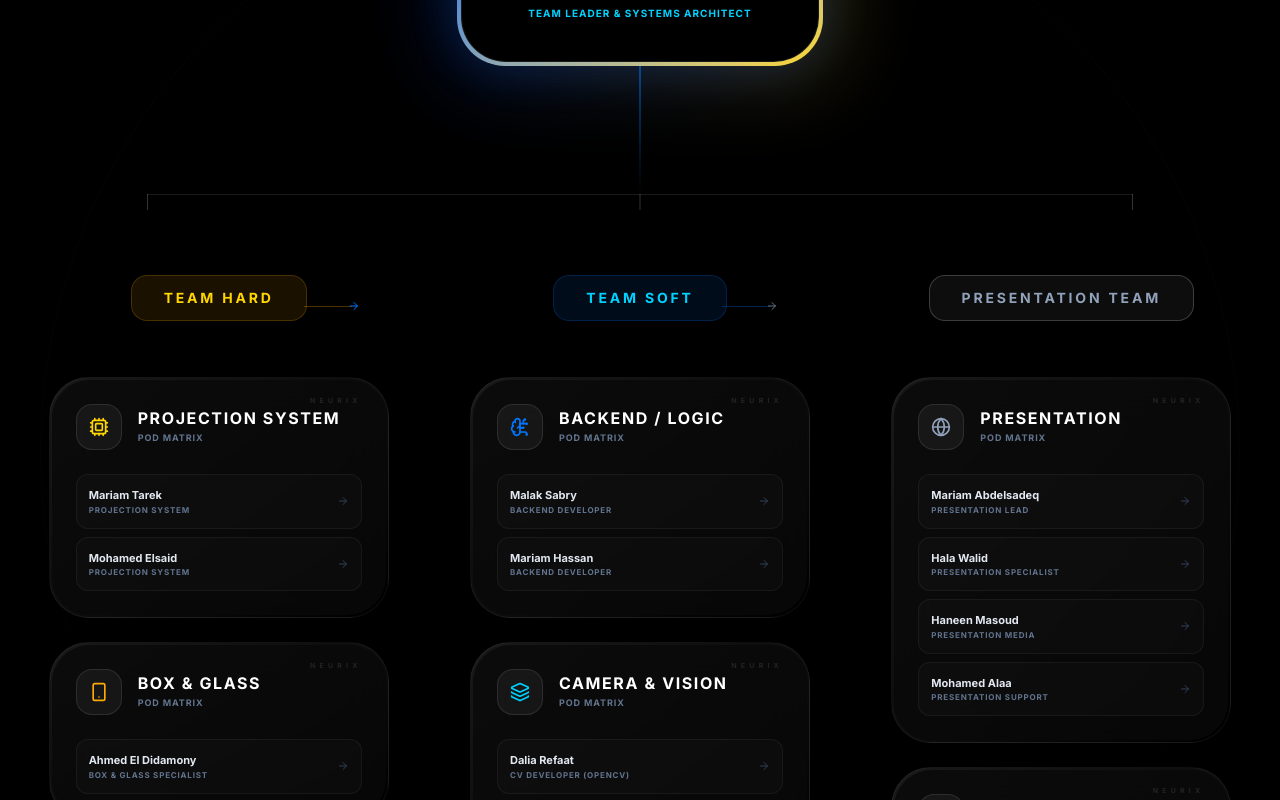
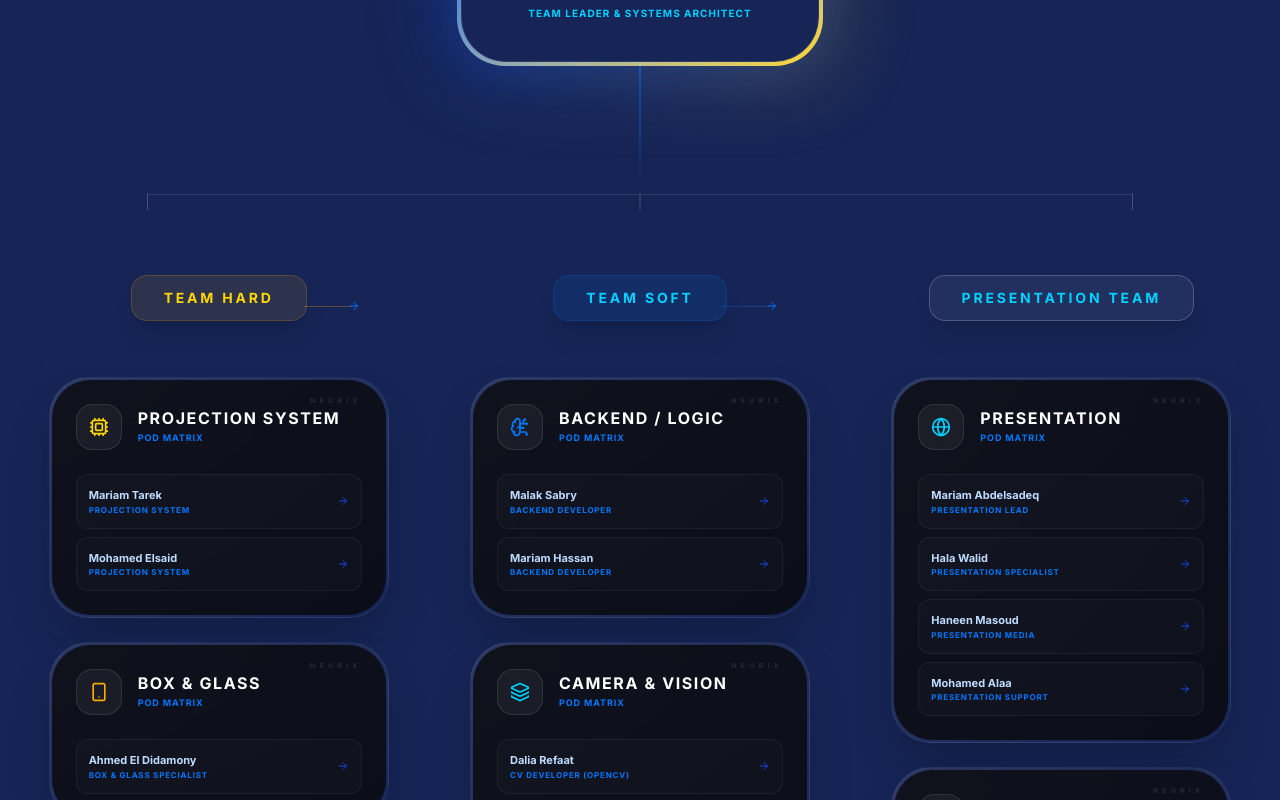
Before and after one commit to darweshmohammed665-dot/Neurix-, a React (Vite) app: page / in a window 1280 px wide. Shown: the part 3755-4555 px from the top of the page. Built offline with nearby package versions, Linux system fonts and the light colour scheme.

Commit message:
feat: Adjust color scheme to dark blue palette
Updates the application's color scheme from black to a dark blue palette, enhancing visual coherence and brand identity. This change affects the main background, header background, and markdown text colors.

```diff
--- a/src/App.tsx
+++ b/src/App.tsx
@@ -102,7 +102,7 @@ export default function App() {
   }, []);
 
   return (
-    <div className="min-h-screen bg-black text-slate-100 font-sans selection:bg-yellow-500/20 relative">
+    <div className="min-h-screen bg-blue-950 text-slate-100 font-sans selection:bg-yellow-500/20 relative">
       {/* Global Soft Golden/Yellow Glow */}
       <div className="fixed inset-0 pointer-events-none z-[100] shadow-[inset_0_0_150px_rgba(234,179,8,0.15)]" />
 
@@ -122,7 +122,7 @@ export default function App() {
         </AnimatePresence>
 
         {/* Header / Nav */}
-        <header className="sticky top-0 z-50 border-b border-yellow-500/50 shadow-[0_4px_30px_-5px_rgba(234,179,8,0.25)] bg-gradient-to-b from-yellow-950/40 to-black/90 backdrop-blur-xl">
+        <header className="sticky top-0 z-50 border-b border-yellow-500/50 shadow-[0_4px_30px_-5px_rgba(234,179,8,0.25)] bg-gradient-to-b from-yellow-950/40 to-blue-950/90 backdrop-blur-xl">
         <div className="max-w-7xl mx-auto px-4 h-auto py-2 md:py-3 flex flex-row items-center justify-between gap-4">
           <div className="flex items-center gap-2 shrink-0 relative">
             <div className="absolute -left-4 top-1/2 -translate-y-1/2 w-32 h-16 bg-slate-500/10 blur-[30px] rounded-full pointer-events-none" />
@@ -279,14 +279,14 @@ export default function App() {
                 </div>
               </div>
 
-              <div className="bg-black rounded-[2rem] p-8 border border-white/5 relative overflow-hidden">
+              <div className="bg-blue-950/50 rounded-[2rem] p-8 border border-white/5 relative overflow-hidden">
                 <div className="absolute top-0 right-0 w-64 h-64 bg-blue-600/10 blur-[80px] rounded-full point-events-none" />
                 <h4 className="text-2xl font-bold mb-8">How It Works</h4>
 
                 <div className="space-y-8 relative before:absolute before:inset-0 before:ml-6 before:-translate-x-px md:before:mx-auto md:before:translate-x-0 before:h-full before:w-0.5 before:bg-gradient-to-b before:from-blue-500 before:via-blue-600 before:to-transparent">
                   {/* Step 1 */}
                   <div className="relative flex items-center justify-between md:justify-normal md:odd:flex-row-reverse group is-active">
-                    <div className="flex items-center justify-center w-12 h-12 rounded-full border-4 border-black bg-blue-500 text-white font-bold shrink-0 md:order-1 md:group-odd:-translate-x-1/2 md:group-even:translate-x-1/2 shadow-[0_0_0_4px_rgba(59,130,246,0.2)] z-10">
+                    <div className="flex items-center justify-center w-12 h-12 rounded-full border-4 border-blue-950 bg-blue-500 text-white font-bold shrink-0 md:order-1 md:group-odd:-translate-x-1/2 md:group-even:translate-x-1/2 shadow-[0_0_0_4px_rgba(59,130,246,0.2)] z-10">
                       1
                     </div>
                     <div className="w-[calc(100%-4rem)] md:w-[calc(50%-3rem)] p-4 rounded-xl bg-white/[0.03] border border-white/10 group-hover:border-blue-500/50 transition-colors">
@@ -297,7 +297,7 @@ export default function App() {
 
                   {/* Step 2 */}
                   <div className="relative flex items-center justify-between md:justify-normal md:odd:flex-row-reverse group is-active">
-                    <div className="flex items-center justify-center w-12 h-12 rounded-full border-4 border-black bg-blue-600 text-white font-bold shrink-0 md:order-1 md:group-odd:-translate-x-1/2 md:group-even:translate-x-1/2 shadow-[0_0_0_4px_rgba(37,99,235,0.2)] z-10">
+                    <div className="flex items-center justify-center w-12 h-12 rounded-full border-4 border-blue-950 bg-blue-600 text-white font-bold shrink-0 md:order-1 md:group-odd:-translate-x-1/2 md:group-even:translate-x-1/2 shadow-[0_0_0_4px_rgba(37,99,235,0.2)] z-10">
                       2
                     </div>
                     <div className="w-[calc(100%-4rem)] md:w-[calc(50%-3rem)] p-4 rounded-xl bg-white/[0.03] border border-white/10 group-hover:border-blue-600/50 transition-colors">
@@ -308,7 +308,7 @@ export default function App() {
 
                   {/* Step 3 */}
                   <div className="relative flex items-center justify-between md:justify-normal md:odd:flex-row-reverse group is-active">
-                    <div className="flex items-center justify-center w-12 h-12 rounded-full border-4 border-black bg-blue-700 text-white font-bold shrink-0 md:order-1 md:group-odd:-translate-x-1/2 md:group-even:translate-x-1/2 shadow-[0_0_0_4px_rgba(29,78,216,0.2)] z-10">
+                    <div className="flex items-center justify-center w-12 h-12 rounded-full border-4 border-blue-950 bg-blue-700 text-white font-bold shrink-0 md:order-1 md:group-odd:-translate-x-1/2 md:group-even:translate-x-1/2 shadow-[0_0_0_4px_rgba(29,78,216,0.2)] z-10">
                       3
                     </div>
                     <div className="w-[calc(100%-4rem)] md:w-[calc(50%-3rem)] p-4 rounded-xl bg-white/[0.03] border border-white/10 group-hover:border-blue-700/50 transition-colors">
@@ -436,7 +436,7 @@ export default function App() {
                  <div className="mb-32 relative group cursor-pointer" onClick={() => setSelectedMember(teamData.leader)}>
                     <div className="absolute -inset-4 bg-gradient-to-r from-blue-600 to-yellow-400 rounded-[3rem] blur-2xl opacity-20" />
                     <div className="relative p-1 rounded-[3rem] bg-gradient-to-br from-blue-600 to-yellow-400 shadow-[0_0_50px_rgba(37,99,235,0.2)]">
-                       <div className="bg-black px-12 py-10 rounded-[calc(3rem-3px)] text-center w-full min-w-[320px] border border-white/10">
+                       <div className="bg-blue-950 px-12 py-10 rounded-[calc(3rem-3px)] text-center w-full min-w-[320px] border border-white/10">
                           <div className="absolute top-4 right-6 text-[8px] font-black tracking-[0.5em] text-white/20 uppercase">NEURIX</div>
                           <Hexagon className="w-12 h-12 text-yellow-400 mx-auto mb-6 group-hover:rotate-90 transition-transform duration-700" />
                           <h4 className="text-2xl font-black italic tracking-tighter text-white mb-1 uppercase">Mostafa Abdelrahman</h4>
@@ -580,7 +580,7 @@ export default function App() {
                 animate={{ opacity: 1 }}
                 exit={{ opacity: 0 }}
                 onClick={() => setSelectedMember(null)}
-                className="absolute inset-0 bg-black/90 backdrop-blur-3xl"
+                className="absolute inset-0 bg-blue-950/90 backdrop-blur-3xl"
               />
               <motion.div
                 initial={{ opacity: 0, scale: 0.9, y: 40 }}
@@ -596,7 +596,7 @@ export default function App() {
                 <div className="relative p-8 md:p-16">
                   <button
                     onClick={() => setSelectedMember(null)}
-                    className="absolute top-8 right-8 w-12 h-12 rounded-full bg-white/5 border border-white/10 flex items-center justify-center hover:bg-yellow-400 hover:text-black hover:border-transparent transition-all z-20 group"
+                    className="absolute top-8 right-8 w-12 h-12 rounded-full bg-white/5 border border-white/10 flex items-center justify-center hover:bg-yellow-400 hover:text-blue-950 hover:border-transparent transition-all z-20 group"
                   >
                     <span className="text-2xl transition-transform group-hover:scale-110">×</span>
                   </button>
@@ -604,9 +604,9 @@ export default function App() {
                   <div className="flex flex-col md:flex-row gap-12 items-center md:items-start text-center md:text-left">
                     <div className="relative group">
                       <div className="absolute -inset-4 bg-gradient-to-tr from-blue-600 to-yellow-400 rounded-[2.5rem] blur opacity-20 group-hover:opacity-40 transition-opacity" />
-                      <div className="relative w-40 h-40 md:w-56 md:h-56 rounded-[2rem] bg-black border-2 border-white/10 flex items-center justify-center shrink-0 overflow-hidden">
+                      <div className="relative w-40 h-40 md:w-56 md:h-56 rounded-[2rem] bg-blue-950 border-2 border-white/10 flex items-center justify-center shrink-0 overflow-hidden">
                         <Users className="w-20 h-20 text-slate-800" />
-                        <div className="absolute inset-0 bg-gradient-to-t from-black/60 to-transparent" />
+                        <div className="absolute inset-0 bg-gradient-to-t from-blue-950/60 to-transparent" />
                         <div className="absolute bottom-4 left-0 right-0 text-[10px] font-black uppercase tracking-[0.5em] text-yellow-400 opacity-60">Verified</div>
                       </div>
                     </div>
@@ -652,7 +652,7 @@ export default function App() {
         {/* CTA */}
         <section className="py-20 md:py-32 px-4 md:px-6">
           <div className="max-w-5xl mx-auto rounded-[2rem] md:rounded-[3rem] bg-gradient-to-br from-blue-600 to-yellow-400 p-0.5 md:p-1">
-            <div className="bg-black rounded-[1.9rem] md:rounded-[2.9rem] p-8 md:p-24 text-center">
+            <div className="bg-blue-950 rounded-[1.9rem] md:rounded-[2.9rem] p-8 md:p-24 text-center">
               <h3 className="text-3xl md:text-6xl font-bold mb-6 md:mb-8 leading-tight">
                 "Your Hand, <span className="text-yellow-400">Your World</span>"
               </h3>
--- a/src/index.css
+++ b/src/index.css
@@ -7,9 +7,22 @@
   --color-yellow-300: #fff700;
   --color-yellow-400: #ffd700;
   --color-yellow-500: #ffaa00;
+
   --color-blue-400: #00d2ff;
   --color-blue-500: #0077ff;
   --color-blue-600: #0044ff;
+
+  --color-slate-50: var(--color-blue-50);
+  --color-slate-100: var(--color-blue-100);
+  --color-slate-200: var(--color-blue-200);
+  --color-slate-300: var(--color-blue-300);
+  --color-slate-400: var(--color-blue-400);
+  --color-slate-500: var(--color-blue-500);
+  --color-slate-600: var(--color-blue-600);
+  --color-slate-700: var(--color-blue-700);
+  --color-slate-800: var(--color-blue-800);
+  --color-slate-900: var(--color-blue-900);
+  --color-slate-950: var(--color-blue-950);
 }
 
 @layer base {
@@ -18,7 +31,7 @@
   }
 
   body {
-    @apply bg-black text-slate-100;
+    @apply bg-blue-950 text-blue-100;
   }
 
   h1, h2, h3, h4 {
@@ -27,5 +40,5 @@
 }
 
 .markdown-body {
-  @apply text-slate-300 leading-relaxed;
+  @apply text-blue-300 leading-relaxed;
 }
```
